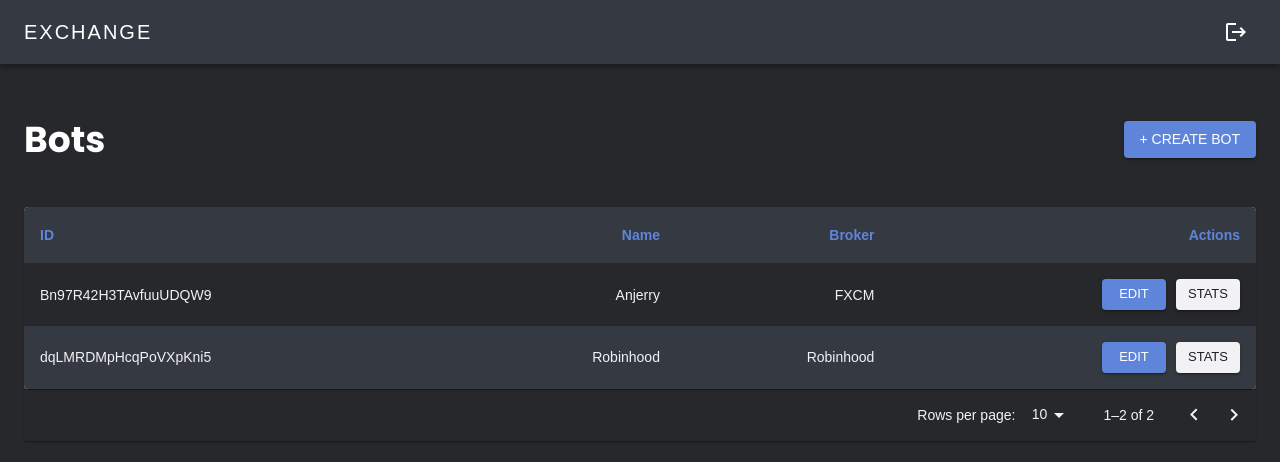
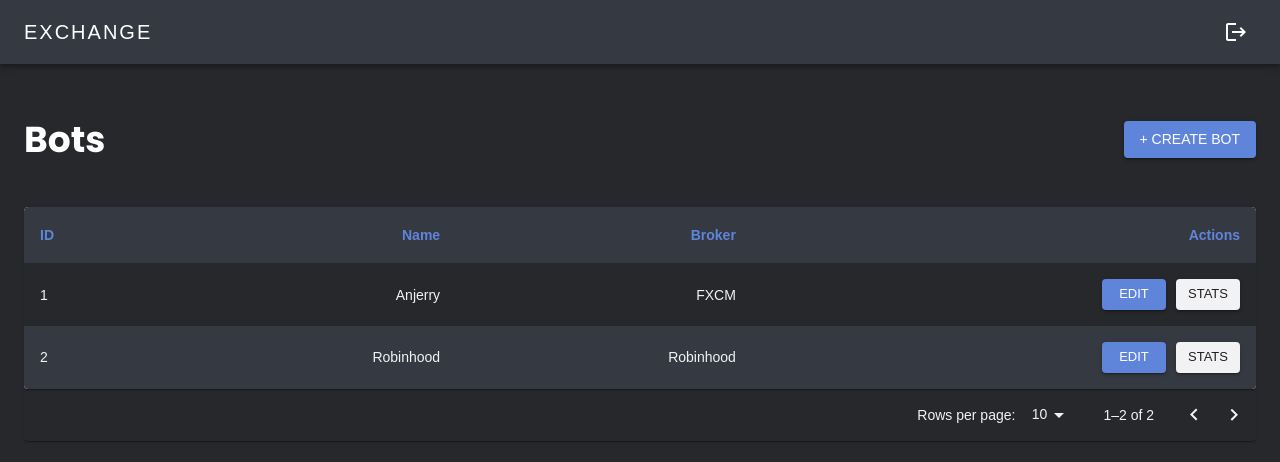
Before and after one commit to Abhushit/exchangeDashboard, a React (Create React App) app: page / in a window 1280 px wide. Shown: the top 462 px of the page. Built offline with nearby package versions, Linux system fonts and the light colour scheme; sample sign-in values are in the browser's storage.

Commit message:
updated bot id

```diff
--- a/src/Pages/Dashboard/index.js
+++ b/src/Pages/Dashboard/index.js
@@ -17,7 +17,7 @@ const allBots = [
       secret_key: "12",
       token: "24eeacac4022b1edd63d87f11de9fa0b87a46126",
     },
-    id: "Bn97R42H3TAvfuuUDQW9",
+    id: "1",
   },
 
   {
@@ -30,7 +30,7 @@ const allBots = [
       secret_key: "HashhajksjH162678",
       token: "KFIWDN36GHJK4W6T",
     },
-    id: "dqLMRDMpHcqPoVXpKni5",
+    id: "2",
   },
 ];
 
```
